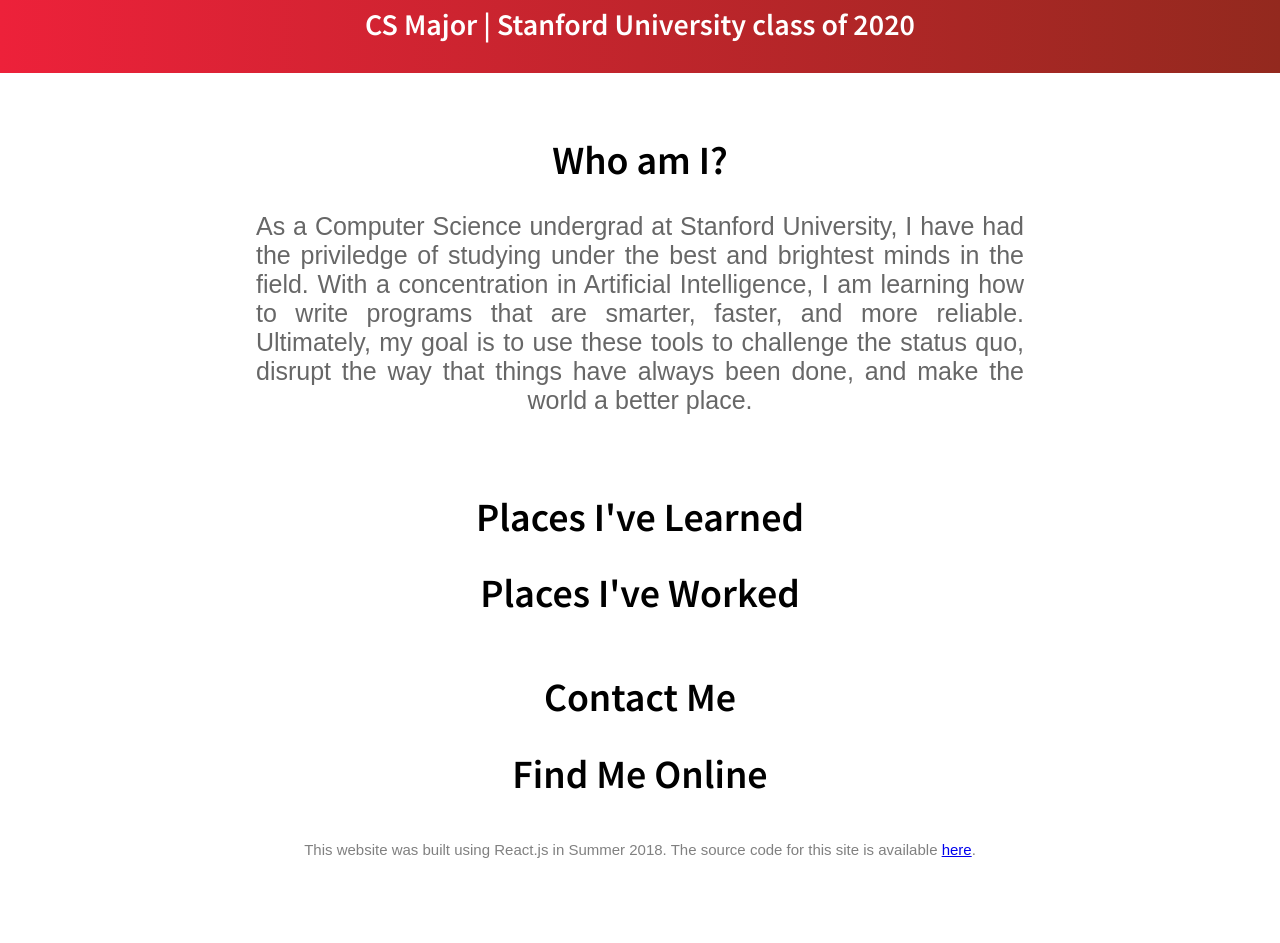
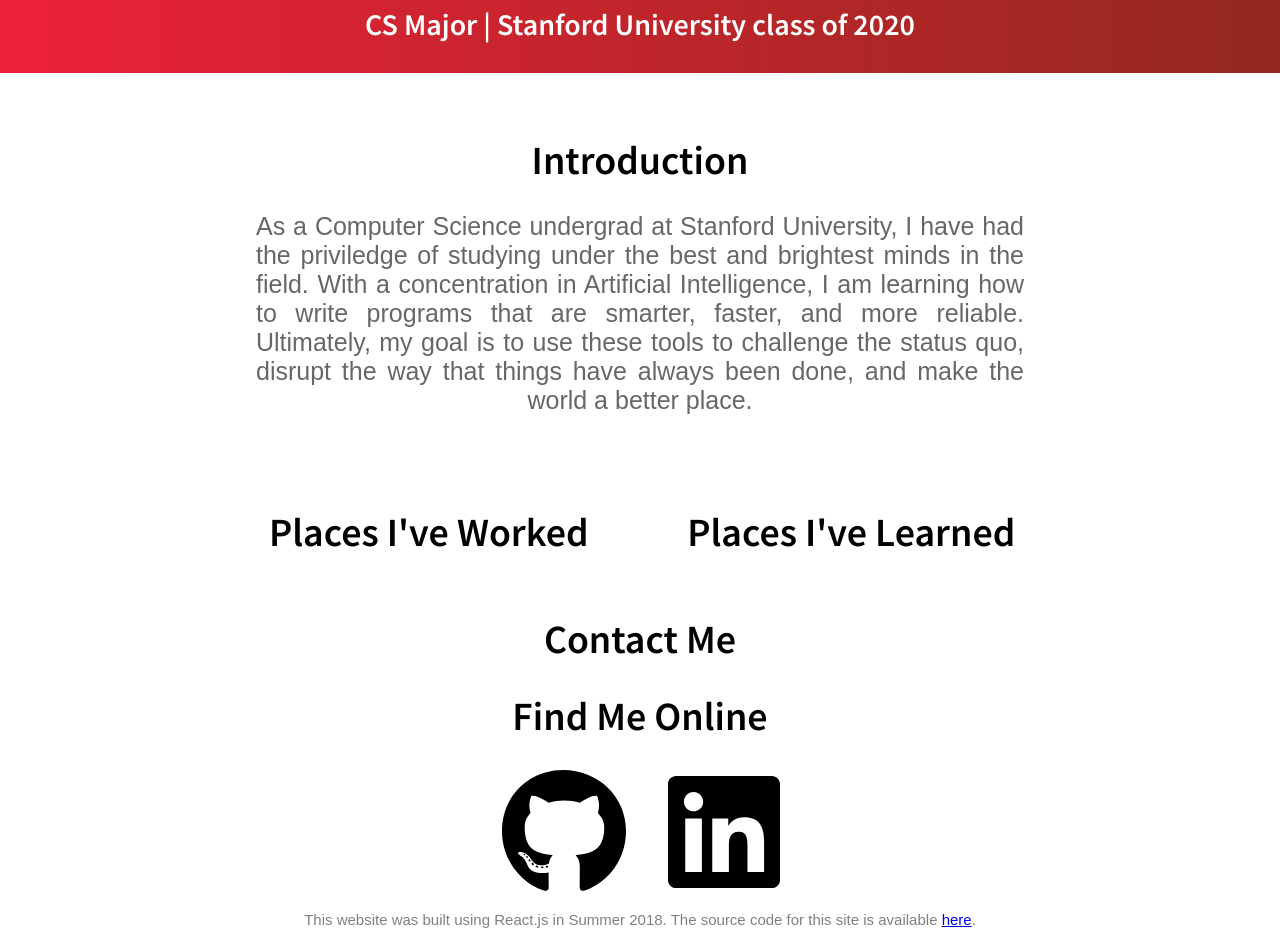
Before and after one commit to theCaiGuy/michaelcaidotcom, a React (Create React App) app: page / in a window 1280 px wide. Shown: the part 920-1863 px from the top of the page. Before the commit the page ends 1793 px from the top, so only its background shows below. Built offline with nearby package versions, Linux system fonts and the light colour scheme.

Commit message:
Added github and linkedin connections to find me online view

```diff
--- a/package.json
+++ b/package.json
@@ -3,6 +3,12 @@
   "version": "0.1.0",
   "private": true,
   "dependencies": {
+    "@fortawesome/fontawesome-svg-core": "^1.2.0-14",
+    "@fortawesome/free-brands-svg-icons": "^5.1.0-11",
+    "@fortawesome/free-solid-svg-icons": "^5.1.0-11",
+    "@fortawesome/react-fontawesome": "0.1.0-11",
+    "i": "^0.3.6",
+    "npm": "^6.1.0",
     "react": "^16.4.1",
     "react-dom": "^16.4.1",
     "react-scripts": "1.1.4"
--- a/src/App.css
+++ b/src/App.css
@@ -65,6 +65,25 @@
     font-size:20px;
     color: #676767;
   }
+
+  .Qualifications {
+    height: 100%;
+    padding: 15px;
+    max-width: 90%;
+    height: auto;
+    width: auto;
+    margin-left: auto;
+    margin-right: auto;
+    margin-bottom: 10px;
+  }
+
+  .Work-col {
+    width: 90%;
+  }
+
+  .Learn-col {
+    width: 90%;
+  }
 }
 
 /* For normal screen sizes */
@@ -125,6 +144,7 @@
     margin-bottom: 10px;
     text-align: justify;
     text-align-last: center;
+
     /* background-color: #e6e6e6; */
     /* border: 5px solid #ED213A;
     border-radius: 25px; */
@@ -134,6 +154,32 @@
     font-size:25px;
     color: #676767;
   }
+
+  .Qualifications {
+    height: 100%;
+    padding: 15px;
+    max-width: 60%;
+    height: auto;
+    width: auto;
+    margin-left: auto;
+    margin-right: auto;
+    margin-bottom: 10px;
+  }
+
+  .Work-col {
+    width: 45%;
+    float: left;
+  }
+
+  .Learn-col {
+    width: 45%;
+    float: right;
+  }
+}
+
+.Findme-btn {
+  margin-left: 20px;
+  margin-right: 20px;
 }
 
 .Footer{
--- a/src/App.js
+++ b/src/App.js
@@ -1,5 +1,10 @@
 import React, { Component } from 'react';
 import './App.css';
+import { library } from '@fortawesome/fontawesome-svg-core'
+import { FontAwesomeIcon } from '@fortawesome/react-fontawesome'
+import { fab } from '@fortawesome/free-brands-svg-icons'
+
+library.add(fab)
 
 class Welcome extends Component {
   render() {
@@ -18,7 +23,7 @@ class Introduction extends Component {
     return (
       <div class = "Section">
         <div class = "Introduction">
-          <h1 class = "Header-text">Who am I?</h1>
+          <h1 class = "Header-text">Introduction</h1>
           <p class = "Introduction-text">
             As a Computer Science undergrad at Stanford University,
             I have had the priviledge of studying under the best and brightest minds
@@ -37,8 +42,14 @@ class Qualifications extends Component {
   render() {
     return (
       <div class = "Section">
-        <h1 class = "Header-text">Places I've Learned</h1>
-        <h1 class = "Header-text">Places I've Worked</h1>
+        <div class = "Qualifications">
+          <div class = "Work-col">
+            <h1 class = "Header-text">Places I've Worked</h1>
+          </div>
+          <div class = "Learn-col">
+            <h1 class = "Header-text">Places I've Learned</h1>
+          </div>
+        </div>
       </div>
     );
   }
@@ -50,6 +61,14 @@ class Contact extends Component {
       <div class = "Section">
         <h1 class = "Header-text">Contact Me</h1>
         <h1 class = "Header-text">Find Me Online</h1>
+        <div>
+          <a class = "Findme-btn" href = 'https://github.com/theCaiGuy'>
+            <FontAwesomeIcon icon = {['fab', 'github']} size = '8x' color = 'black'/>
+          </a>
+          <a class = "Findme-btn" href = 'https://linkedin.com/in/theCaiGuy'>
+            <FontAwesomeIcon icon = {['fab', 'linkedin']} size = '8x' color = 'black'/>
+          </a>
+        </div>
       </div>
     );
   }
```
Also changed, not shown: 1 other file (tests, documents, lock files or other folders).
